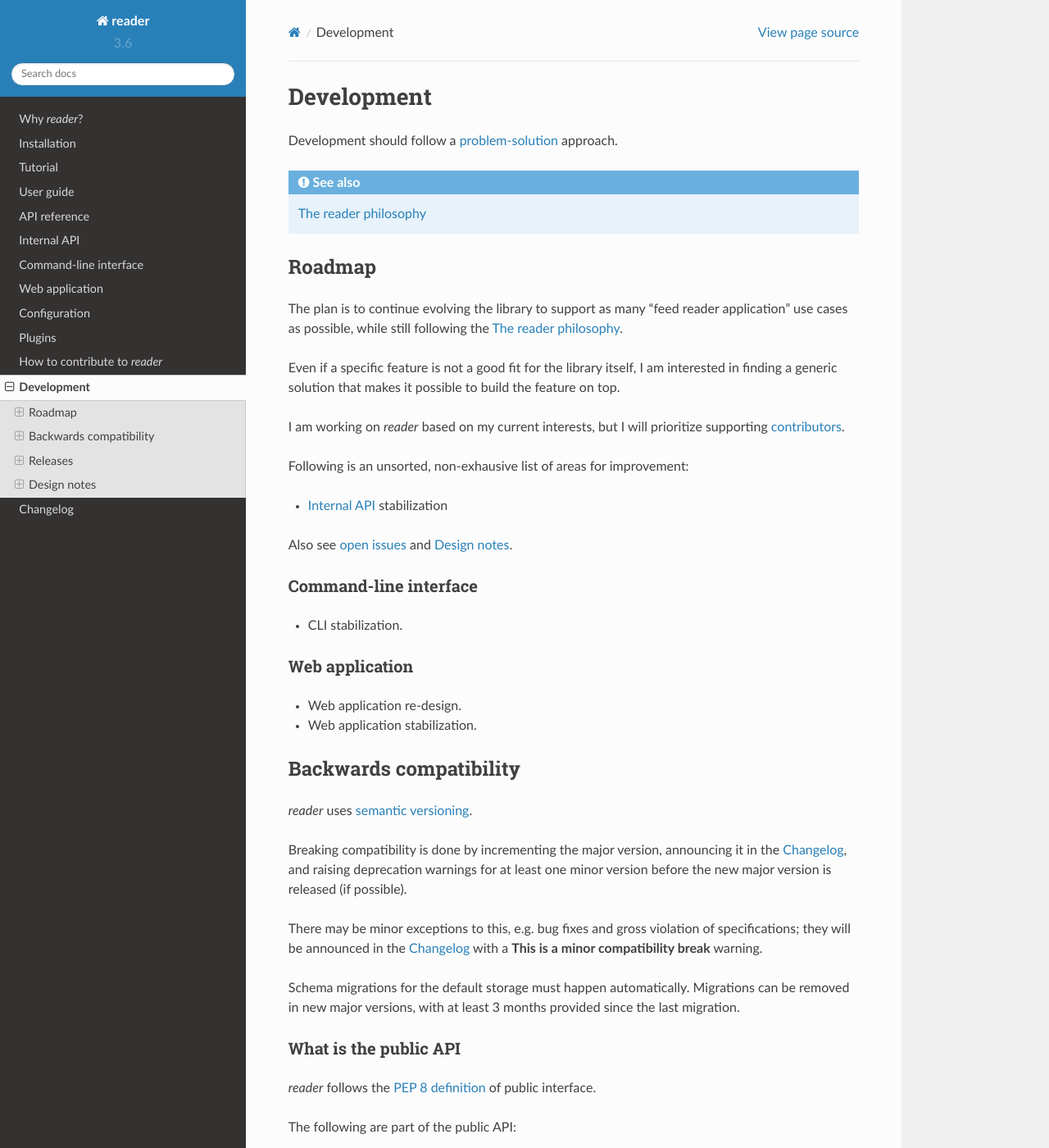
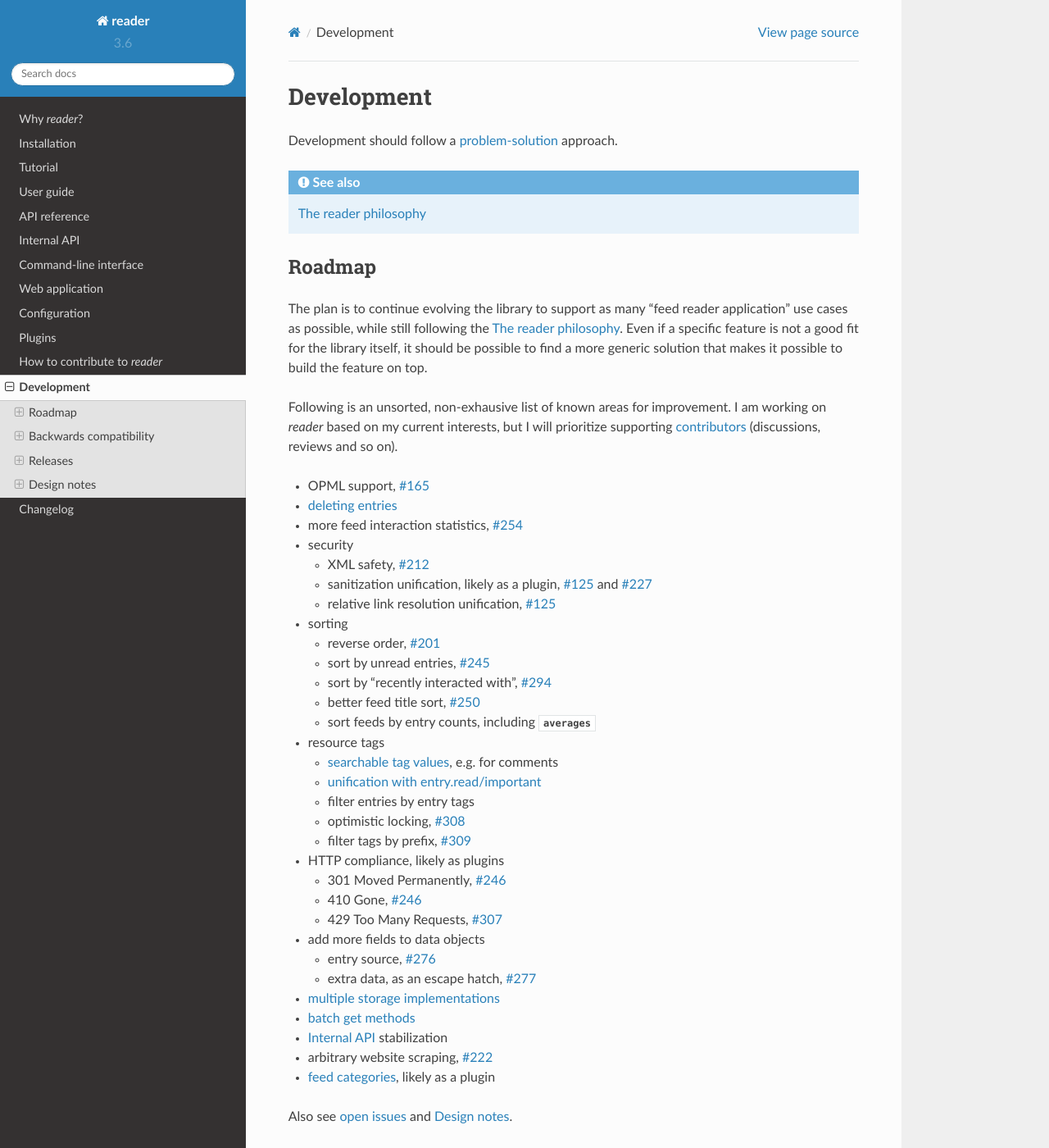
Before and after one commit to Alcides1123/reader, a Sphinx documentation site: the page built from docs/dev.rst, in a window 1280 px wide and 1400 px high. Shown: the whole window at 82% size. Built offline with Sphinx 7.4.7 and the Read the Docs theme 2.0.0, drawn with Linux system fonts in a browser that asks for light colours.

Commit message:
Roadmap items.
For #60.

```diff
--- a/docs/dev.rst
+++ b/docs/dev.rst
@@ -17,17 +20,58 @@ Roadmap
 The plan is to continue evolving the library
 to support as many "feed reader application" use cases as possible,
 while still following the :ref:`philosophy`.
-
 Even if a specific feature is not a good fit for the library itself,
-I am interested in finding a generic solution
+it should be possible to find a more generic solution
 that makes it possible to build the feature on top.
 
+Following is an unsorted, non-exhausive list of known areas for improvement.
 I am working on *reader* based on my current interests,
-but I will prioritize supporting :doc:`contributors <contributing>`.
+but I will prioritize supporting :doc:`contributors <contributing>`
+(discussions, reviews and so on).
 
-Following is an unsorted, non-exhausive list of areas for improvement:
+* OPML support, :issue:`165`
+* :ref:`deleting entries <deleting entries>`
+* more feed interaction statistics, :issue:`254`
 
+* security
+
+  * XML safety, :issue:`212`
+  * sanitization unification, likely as a plugin, :issue:`125` and :issue:`227`
+  * relative link resolution unification, :issue:`125`
+
+* sorting
+
+  * reverse order, :issue:`201`
+  * sort by unread entries, :issue:`245`
+  * sort by "recently interacted with", :issue:`294`
+  * better feed title sort, :issue:`250`
+  * sort feeds by entry counts, including :attr:`~EntryCounts.averages`
+
+* resource tags
+
+  * :ref:`searchable tag values <searchable tags>`, e.g. for comments
+  * :ref:`unification with entry.read/important <entry flag unification>`
+  * filter entries by entry tags
+  * optimistic locking, :issue:`308`
+  * filter tags by prefix, :issue:`309`
+
+
+* HTTP compliance, likely as plugins
+
+  * 301 Moved Permanently, :issue:`246`
+  * 410 Gone, :issue:`246`
+  * 429 Too Many Requests, :issue:`307`
+
+* add more fields to data objects
+
+  * entry source, :issue:`276`
+  * extra data, as an escape hatch, :issue:`277`
+
+* :ref:`multiple storage implementations <multiple storage implementations>`
+* :ref:`batch get methods <batch get methods>`
 * :doc:`internal` stabilization
+* arbitrary website scraping, :issue:`222`
+* :ref:`feed categories <categories>`, likely as a plugin
 
 
 Also see `open issues`_ and :ref:`Design notes`.
@@ -204,6 +248,8 @@ and I think testing it with multiple databases would take quite some time.
 .. _I had in mind: https://github.com/lemon24/reader/issues/168#issuecomment-642002049
 
 
+.. _multiple storage implementations:
+
 Multiple storage implementations
 ~~~~~~~~~~~~~~~~~~~~~~~~~~~~~~~~
 
@@ -303,6 +349,8 @@ Resource tags / metadata
 Feed tags
 ^^^^^^^^^
 
+.. _categories:
+
 Detailed requirements and API discussion,
 and a case study of how to implement categories on top of tags:
 :issue:`184#issuecomment-689587006`.
@@ -312,6 +360,8 @@ generic (global, feed, entry) tag API: :issue:`266#issuecomment-1013739526`.
 
 Entry tags
 ^^^^^^^^^^
+
+.. _searchable tags:
 
 :issue:`228#issuecomment-810098748` discusses
 three different kinds of entry user data,
@@ -324,6 +374,8 @@ and why I want more use-cases before implementing them (basically, YAGNI):
 
   * also discusses how to build an enclosure cache/preloader
     (doesn't need special *reader* features besides what's available in 1.16)
+
+.. _entry flag unification:
 
 :issue:`253` discusses using entry tags to implement the current entry flags
 (read, important); tl;dr: it's not worth adding entry tags just for this.
@@ -376,6 +428,8 @@ Updating entries based on a hash of their content (regardless of ``updated``):
 Decision to ignore feed.updated when updating feeds: :issue:`231`.
 
 
+.. _deleting entries:
+
 Deleting entries
 ~~~~~~~~~~~~~~~~
 
@@ -398,6 +452,8 @@ This comment: :issue:`177#issuecomment-674786498`.
 
 Batch methods
 ~~~~~~~~~~~~~
+
+.. _batch get methods:
 
 Some initial thoughts on batch get methods (including API/typing)
 in :issue:`191` (closed with `wontfix`, for now).
```
Also changed, not shown: other parts of docs/dev.rst (+3 -0 lines).
